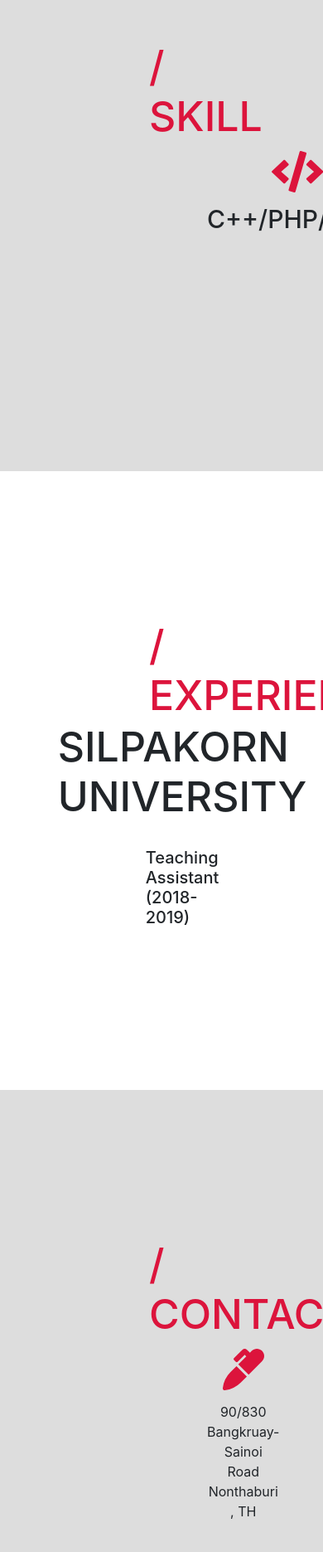
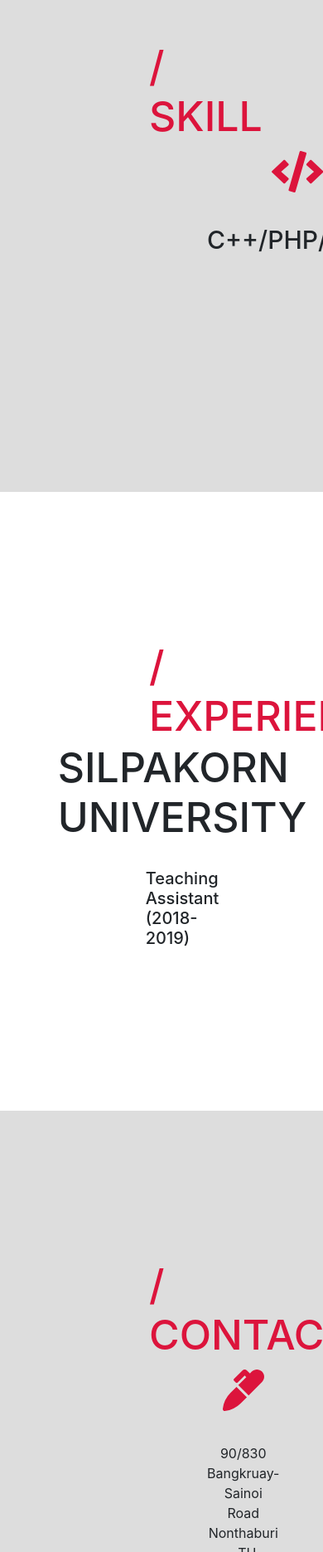
Before and after one commit to Qewsainoinaja/RonnayotDev, a plain HTML site: page index.html in a window 390 px wide. Shown: the part 1928-3799 px from the top of the page at 83% size. Drawn offline with nearby package versions, Linux system fonts and the light colour scheme.

Commit message:
Add files via upload

```diff
--- a/css.css
+++ b/css.css
@@ -216,6 +216,9 @@ ul.skill-content{
     .skill-content li{
         flex-basis: 100%;
         margin-bottom: 65px;
+        display: flex;
+        flex-direction: column;
+        align-items: center;
     }
 
 
@@ -259,6 +262,13 @@ ul.contact-content{
     font-size: 30px;
     margin-bottom: 25px;
 }
+@media(max-width:1000px){
+    .contact-content li{
+        display: flex;
+        flex-direction: column;
+        align-items: center;
+    }
+}
 /* footer */
 
 footer{
```
